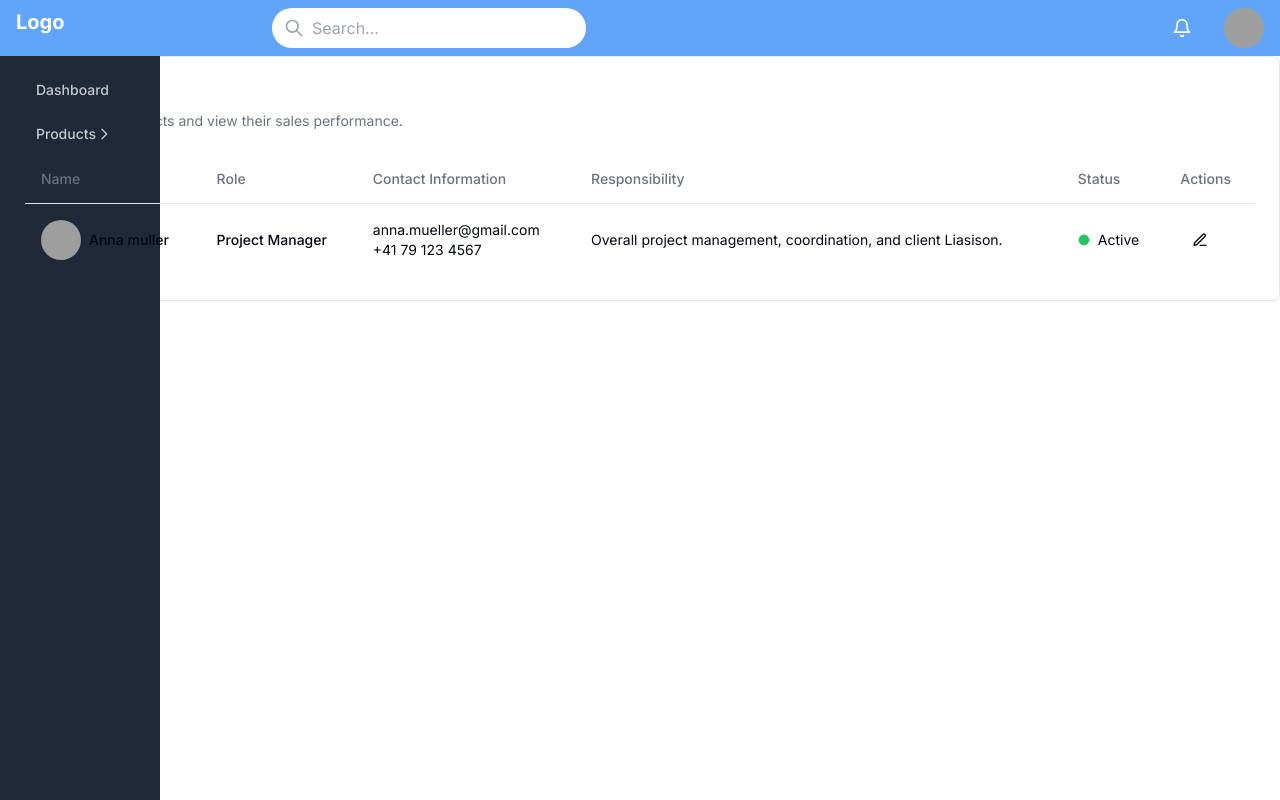
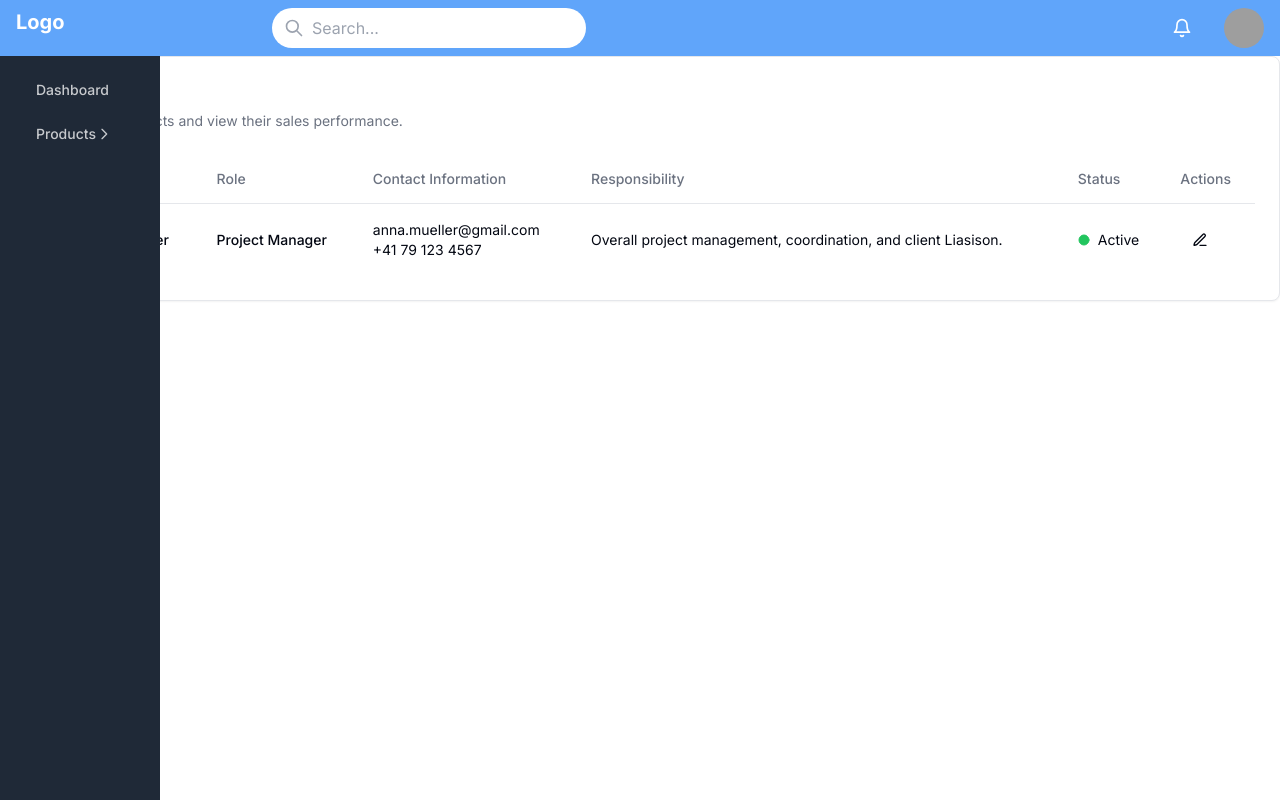
Before and after one commit to ait-varun/Shadcn-components, a Next.js app: page / in a window 1280 px wide. Built offline with nearby package versions, Linux system fonts and the light colour scheme; grey boxes are pictures that could not be loaded.

Commit message:
fixed side bar

```diff
--- a/src/components/Sidebar-menu.tsx
+++ b/src/components/Sidebar-menu.tsx
@@ -4,7 +4,7 @@ export default function SidebarMenu() {
   return (
     <>
       {/* Sidebar */}
-      <div className="md:w-40  h-screen  fixed  hidden md:flex bg-gray-800 ">
+      <div className="md:w-40  h-screen z-50  fixed  hidden md:flex bg-gray-800 ">
         <div className="py-4 px-3">
           {/* Main Menu Items */}
           <ul className="space-y-2">
```
